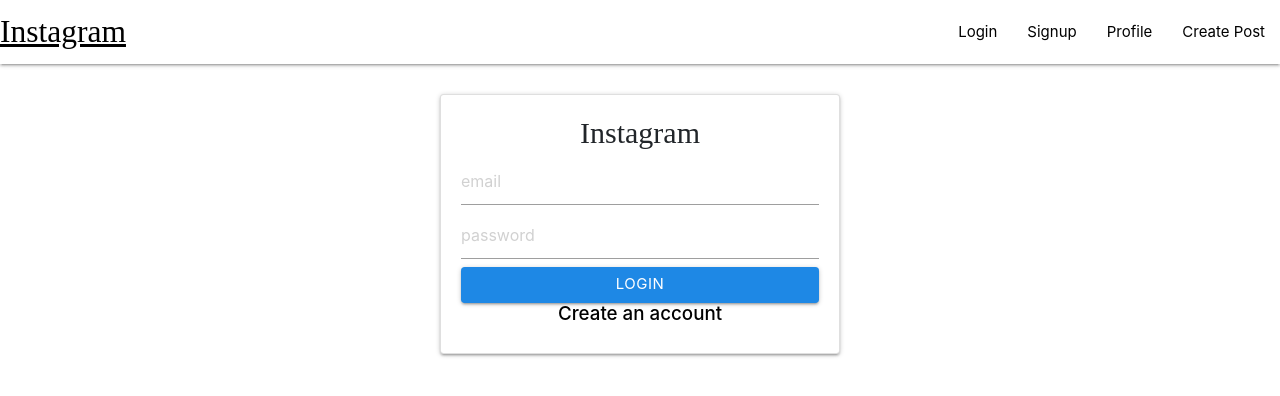
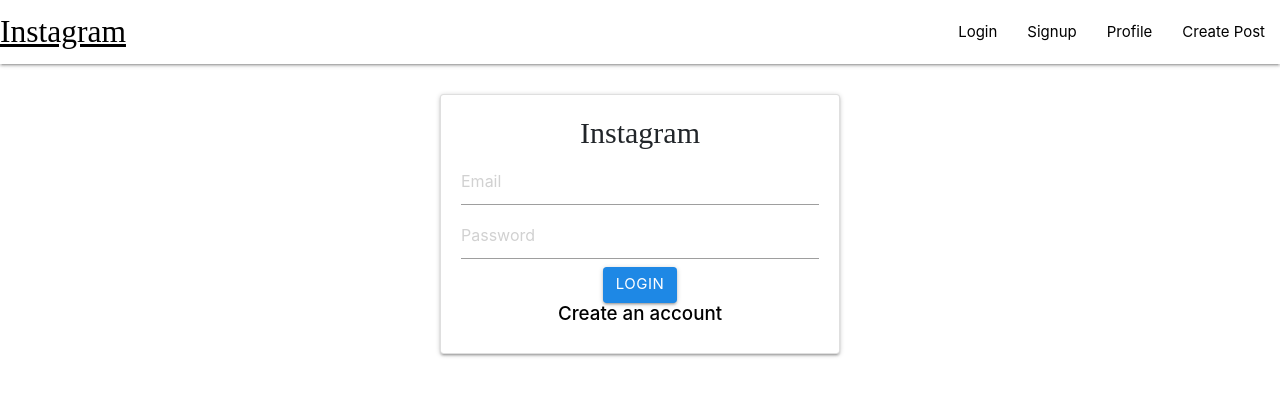
Before and after one commit to adilnm/insta-client, a React (Create React App) app: page /signin in a window 1280 px wide. Shown: the top 396 px of the page. Built offline with nearby package versions, Linux system fonts and the light colour scheme; a web font is replaced by a local one.

Commit message:
Connect the signin form to the server

```diff
--- a/src/actions/index.js
+++ b/src/actions/index.js
@@ -13,3 +13,19 @@
       });
   };
 };
+
+export const signin = data => {
+  return dispatch => {
+    fetch("/signin", {
+      method: "post",
+      headers: {
+        "Content-Type": "application/json"
+      },
+      body: JSON.stringify(data)
+    })
+      .then(res => res.json())
+      .then(user => {
+        dispatch({ type: "SIGNUP", payload: user });
+      });
+  };
+};
--- a/src/components/SignIn.js
+++ b/src/components/SignIn.js
@@ -1,24 +1,73 @@
 import React from "react";
 import { Link } from "react-router-dom";
+import { connect } from "react-redux";
+import { signin } from "../actions";
 
-const SignIn = () => {
+class SignIn extends React.Component {
+  constructor() {
+    super();
+    this.state = {
+      email: "",
+      password: ""
+    };
+  }
+  handleChange = event => {
+    this.setState({
+      [event.target.name]: event.target.value
+    });
+  };
+
+  handleSubmit = event => {
+    event.preventDefault();
+    this.props.signin(this.state);
+  };
+
+  render() {
+    let errorClass = "";
+    if (this.props.user.error) {
+      errorClass = "alert alert-danger";
+    }
     return (
       <div className="myCard">
         <div className="card auth-card input-field">
           <h2>Instagram</h2>
-        <input type="text" placeholder="email" />
-        <input type="password" placeholder="password" />
+          <div className={errorClass} role="alert">
+            {this.props.user.error}
+          </div>
+          <form onSubmit={this.handleSubmit}>
+            <input
+              onChange={this.handleChange}
+              type="email"
+              name="email"
+              placeholder="Email"
+            />
+            <input
+              onChange={this.handleChange}
+              type="password"
+              name="password"
+              placeholder="Password"
+            />
 
             <button
+              type="submit"
               className="btn waves-effect waves-light #64b5f6 blue darken-1"
             >
               Login
             </button>
-        <h5><Link to="/signup">Create an account</Link></h5>
-
+          </form>
+          <h5>
+            <Link to="/signup">Create an account</Link>
+          </h5>
         </div>
       </div>
     );
+  }
+}
+
+const mstp = state => {
+  return {
+    user: state.user
+  };
 };
 
-export default SignIn;
+export default connect(mstp, { signin })(SignIn);
--- a/src/components/Signup.js
+++ b/src/components/Signup.js
@@ -50,7 +50,7 @@
             <input
               onChange={this.handleChange}
               name="email"
-              type="text"
+              type="email"
               placeholder="email"
             />
             <input
```
Lines whose indentation alone changed are shown as unchanged.
